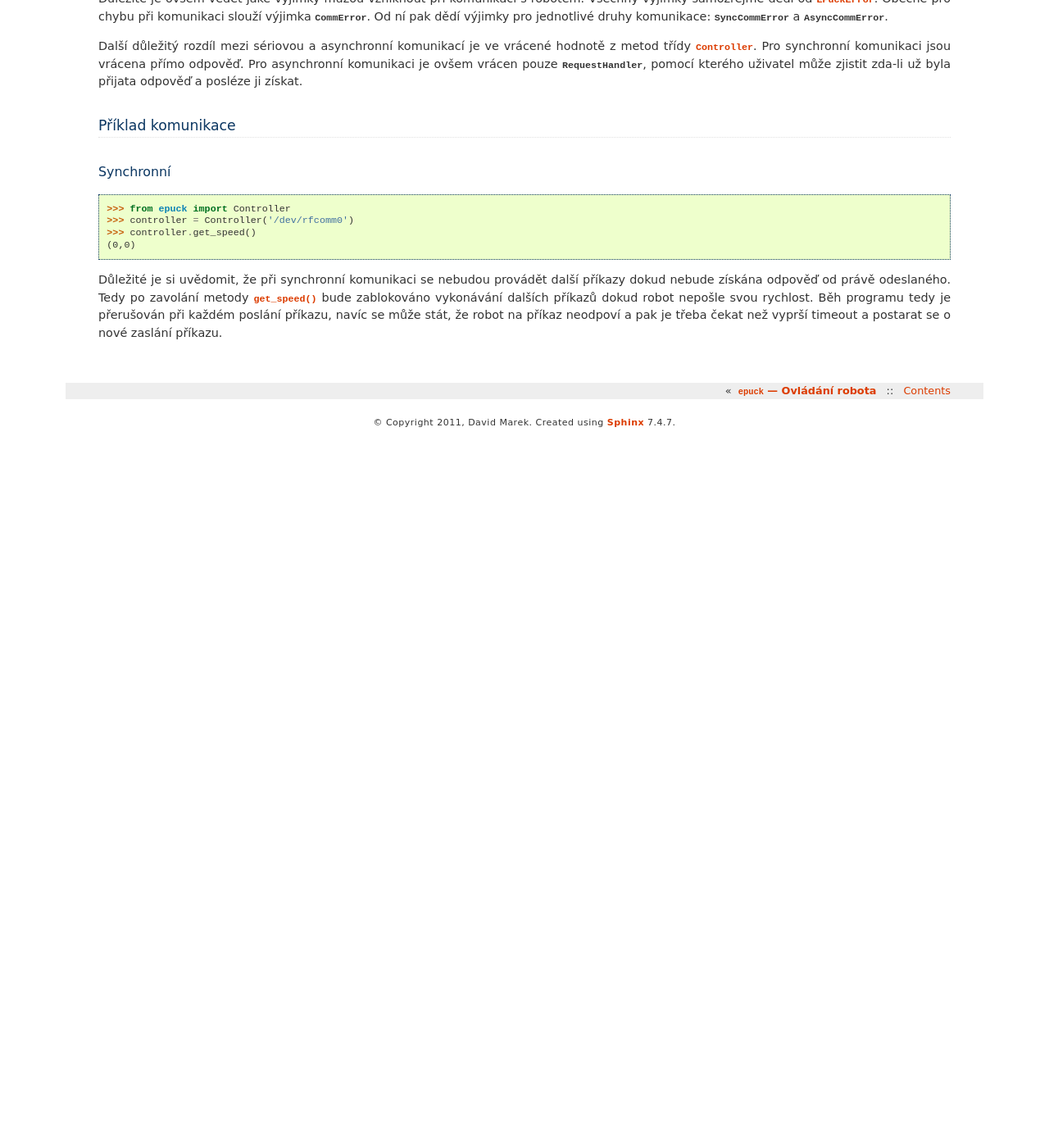
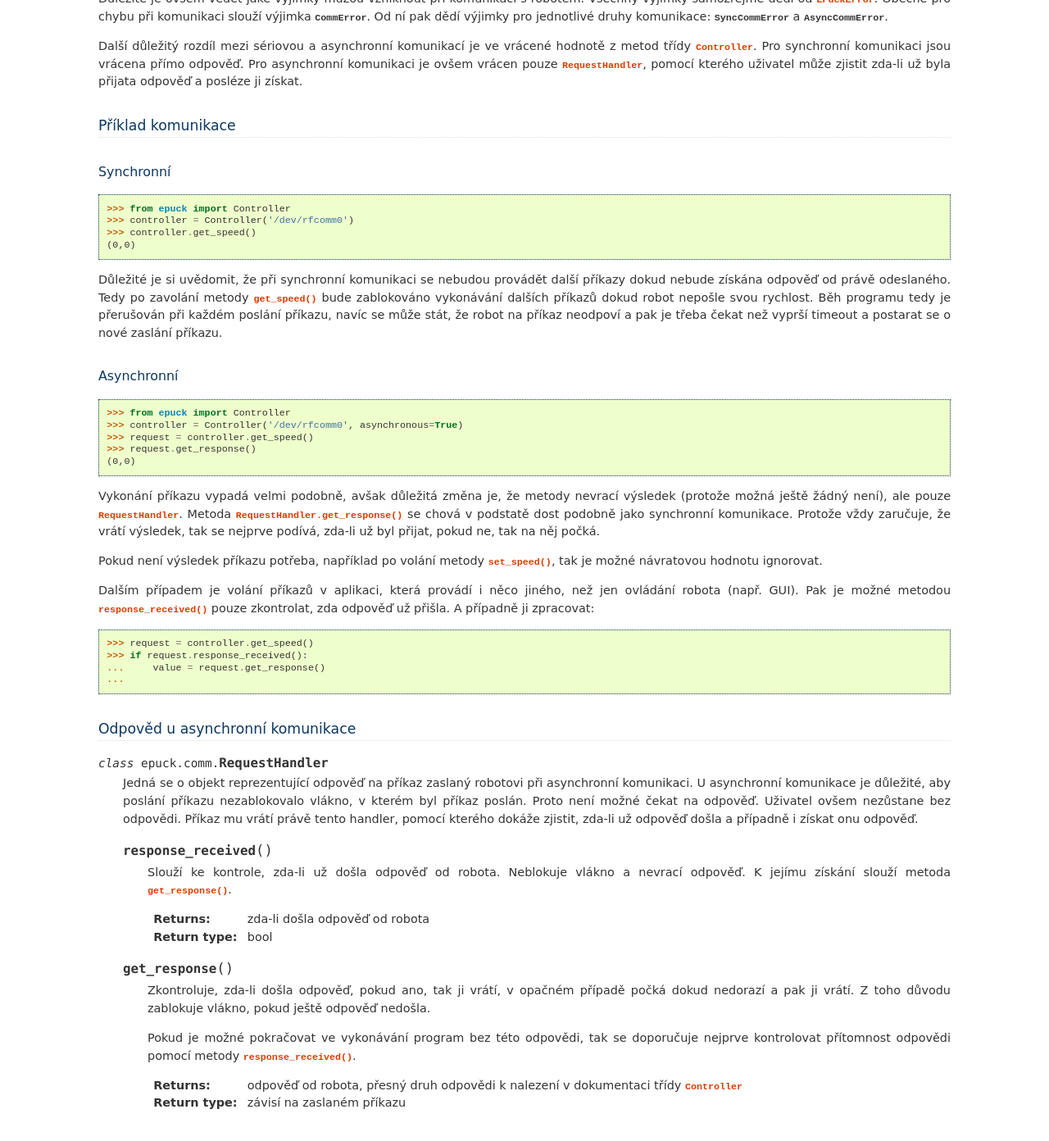
Before and after one commit to davidmarek/E-Puck-Algorithms-Library, a Sphinx documentation site: the page built from doc/epuck_comm.rst, in a window 1280 px wide and 1400 px high, scrolled down 270 px. Shown: the top 1392 px of the window at 82% size. Built offline with Sphinx 7.4.7, drawn with Linux system fonts in a browser that asks for light colours; before the commit the page ends 900 px from its top, so only the background shows below that.

Commit message:
Documented asynchronous comm and RequestHandler

```diff
--- a/doc/epuck_comm.rst
+++ b/doc/epuck_comm.rst
@@ -41,3 +41,66 @@ metody :meth:`~epuck.Controller.get_speed` bude zablokováno vykonávání dalš
 příkazů dokud robot nepošle svou rychlost. Běh programu tedy je přerušován při
 každém poslání příkazu, navíc se může stát, že robot na příkaz neodpoví a pak
 je třeba čekat než vyprší timeout a postarat se o nové zaslání příkazu.
+
+Asynchronní
+^^^^^^^^^^^
+::
+
+    >>> from epuck import Controller
+    >>> controller = Controller('/dev/rfcomm0', asynchronous=True)
+    >>> request = controller.get_speed()
+    >>> request.get_response()
+    (0,0)
+
+Vykonání příkazu vypadá velmi podobně, avšak důležitá změna je, že metody
+nevrací výsledek (protože možná ještě žádný není), ale pouze
+:class:`RequestHandler`. Metoda :meth:`RequestHandler.get_response` se chová v podstatě dost
+podobně jako synchronní komunikace. Protože vždy zaručuje, že vrátí výsledek,
+tak se nejprve podívá, zda-li už byl přijat, pokud ne, tak na něj počká.
+
+Pokud není výsledek příkazu potřeba, například po volání metody
+:meth:`~epuck.Controller.set_speed`, tak je možné návratovou hodnotu ignorovat.
+
+Dalším případem je volání příkazů v aplikaci, která provádí i něco jiného, než
+jen ovládání robota (např. GUI). Pak je možné metodou
+:meth:`~epuck.comm.RequestHandler.response_received` pouze zkontrolat, zda odpověď už přišla. A
+případně ji zpracovat::
+
+    >>> request = controller.get_speed()
+    >>> if request.response_received():
+    ...     value = request.get_response()
+    ...
+
+Odpověd u asynchronní komunikace
+--------------------------------
+
+.. class:: RequestHandler
+
+    Jedná se o objekt reprezentující odpověď na příkaz zaslaný robotovi při
+    asynchronní komunikaci. U asynchronní komunikace je důležité, aby poslání
+    příkazu nezablokovalo vlákno, v kterém byl příkaz poslán. Proto není možné
+    čekat na odpověď. Uživatel ovšem nezůstane bez odpovědi. Příkaz mu vrátí
+    právě tento handler, pomocí kterého dokáže zjistit, zda-li už odpověď došla
+    a případně i získat onu odpověď.
+
+    .. method:: response_received()
+
+        Slouží ke kontrole, zda-li už došla odpověď od robota. Neblokuje vlákno
+        a nevrací odpověď. K jejímu získání slouží metoda :meth:`get_response`.
+
+        :returns: zda-li došla odpověď od robota
+        :rtype: bool
+
+    .. method:: get_response()
+
+        Zkontroluje, zda-li došla odpověď, pokud ano, tak ji vrátí, v opačném
+        případě počká dokud nedorazí a pak ji vrátí. Z toho důvodu
+        zablokuje vlákno, pokud ještě odpověď nedošla.
+
+        Pokud je možné pokračovat ve vykonávání program bez této odpovědi, tak
+        se doporučuje nejprve kontrolovat přítomnost odpovědi pomocí metody
+        :meth:`response_received`.
+
+        :returns: odpověď od robota, přesný druh odpovědi k nalezení v
+            dokumentaci třídy :class:`~epuck.Controller`
+        :rtype: závisí na zaslaném příkazu
```
